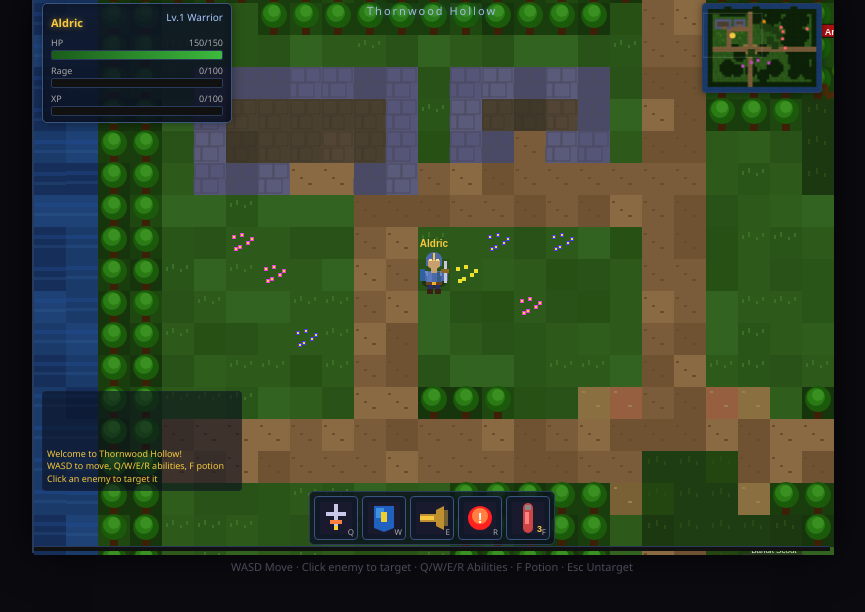
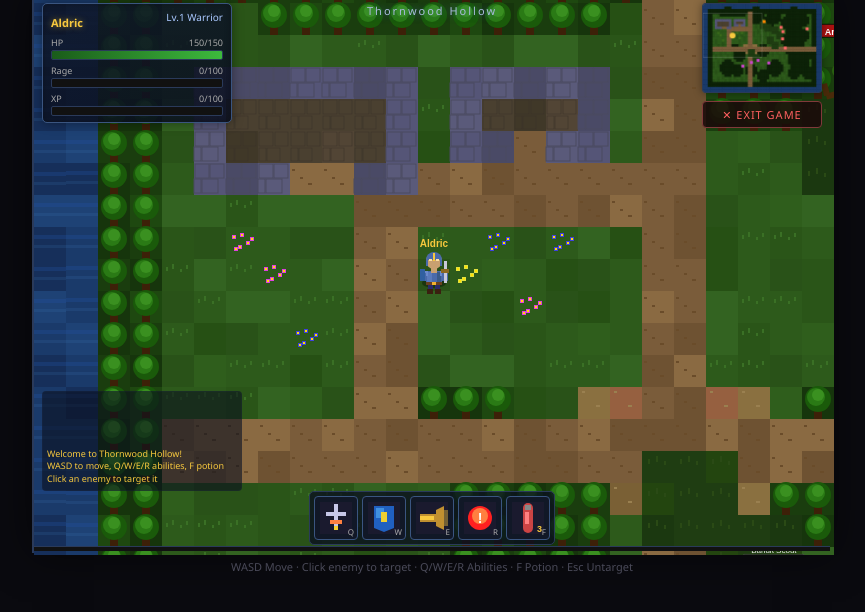
Before and after one commit to cedric7cuypers-bit/claude_test_1, a website: page games/rpg.html in a window 1280 px wide. Shown: the part 132-744 px from the top of the page, without its empty margins (208-1073 px from the left). Drawn offline with Linux system fonts and the light colour scheme.

Commit message:
Add exit button to RPG UI (top-right, below minimap)
Co-Authored-By: Claude Sonnet 4.6 <noreply@anthropic.com>

```diff
--- a/games/rpg.html
+++ b/games/rpg.html
@@ -97,6 +97,16 @@ h1 { color:#f8c93e; font-size:18px; letter-spacing:3px; text-transform:uppercase
 .log-entry.xp { color:#c060ff; }
 .log-entry.sys { color:#f8c93e; }
 
+/* Exit button */
+#exit-btn {
+  position:absolute; top:106px; right:8px; width:120px;
+  background:#1a0a0add; border:1px solid #803a3a; border-radius:4px;
+  color:#ff6060; font-size:11px; font-family:'Segoe UI',sans-serif;
+  letter-spacing:1px; padding:5px 0; cursor:pointer; pointer-events:all;
+  text-align:center; transition:background 0.15s, border-color 0.15s;
+}
+#exit-btn:hover { background:#3a0a0add; border-color:#ff6060; }
+
 /* Zone name */
 #zone-name {
   position:absolute; top:8px; left:50%; transform:translateX(-50%);
@@ -188,6 +198,9 @@ h1 { color:#f8c93e; font-size:18px; letter-spacing:3px; text-transform:uppercase
 
     <!-- Minimap -->
     <canvas id="mm" width="120" height="90"></canvas>
+
+    <!-- Exit button -->
+    <button id="exit-btn" onclick="window.close()">✕ EXIT GAME</button>
 
     <!-- Zone name -->
     <div id="zone-name">Thornwood Hollow</div>
```
